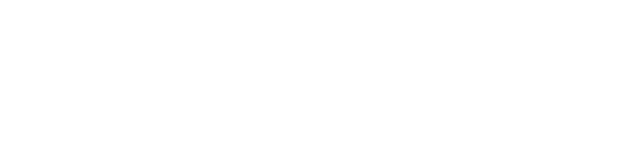
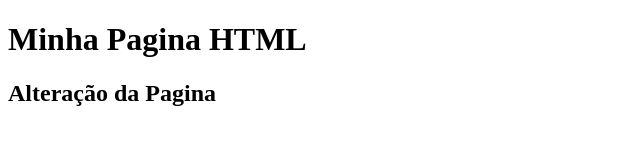
Before and after one commit to paulareginavega/gama-no-github, a plain HTML site: page index.html in a window 1280 px wide. Shown: the whole page, without its empty margins (0-640 px from the left). Drawn offline with Linux system fonts and the light colour scheme.

Commit message:
Arquivo index.html atualizado novamente

```diff
--- a/index.html
+++ b/index.html
@@ -7,6 +7,7 @@
     <title>Document</title>
 </head>
 <body>
-
+    <h1>Minha Pagina HTML</h1>
+    <h2>Alteração da Pagina </h2>
 </body>
 </html>
```
